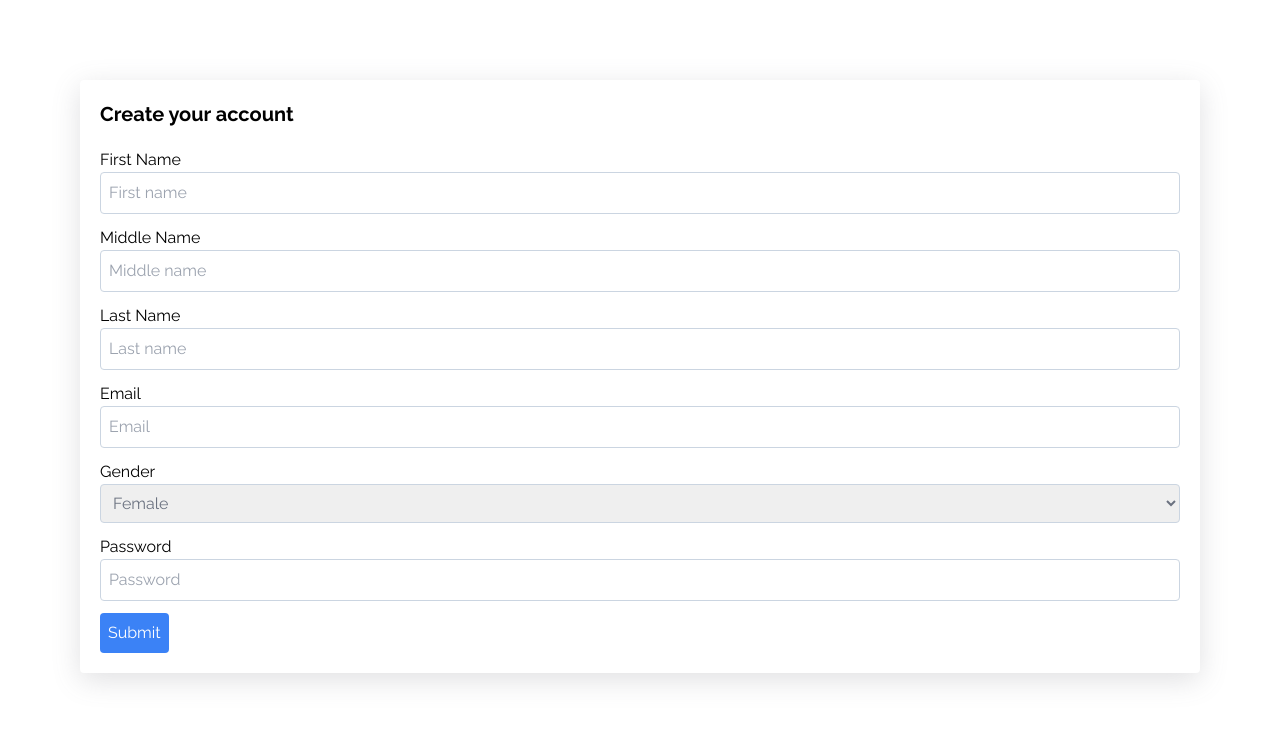
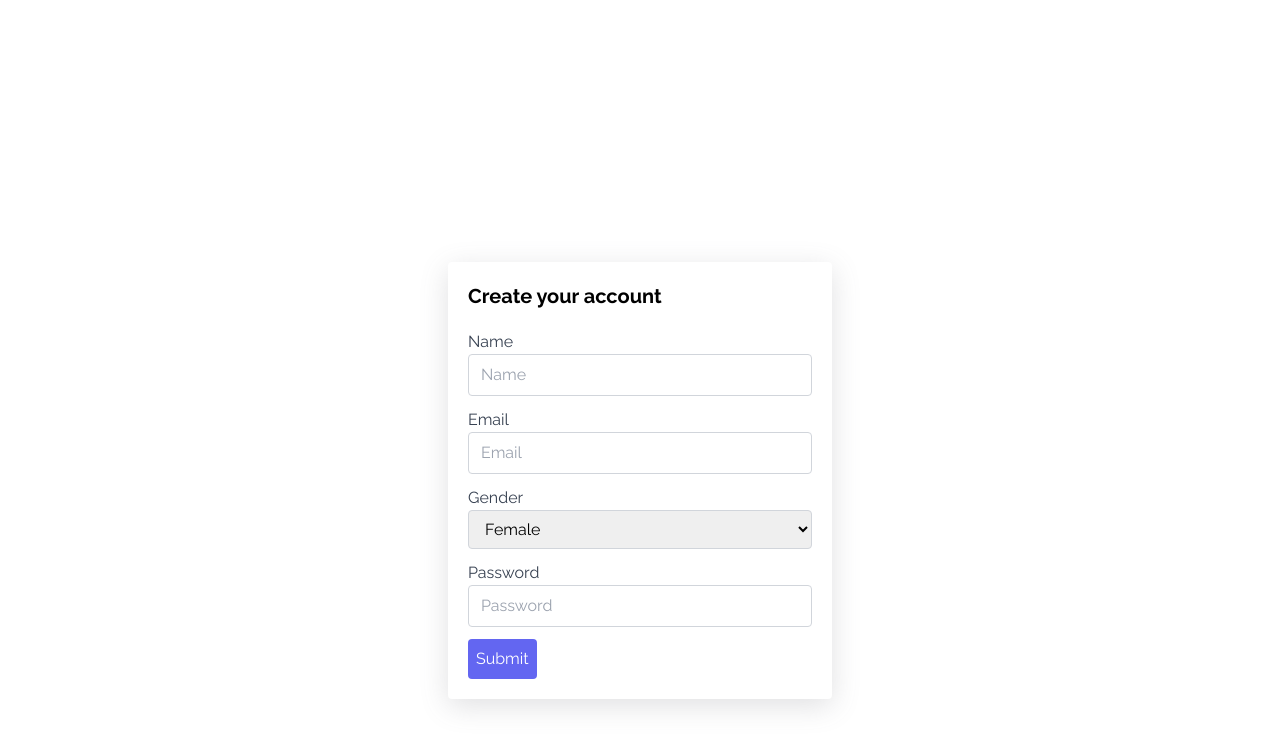
Before and after one commit to Mark-Alexis-Posadas/student-information-system, a React (Vite) app in the folder client/: page /sign-up in a window 1280 px wide. Shown: the top 748 px of the page. Built offline with nearby package versions, Linux system fonts and the light colour scheme.

Commit message:
remove first name and middle name and last name

```diff
--- a/client/src/authentication/SignUp/index.tsx
+++ b/client/src/authentication/SignUp/index.tsx
@@ -5,9 +5,7 @@ import { ChangeEvent, SelectEvent } from "../../types/Events";
 import { SignUpFieldsTypes } from "../../types/authentication/sign-up";
 
 const initialFormValues: SignUpFieldsTypes = {
-  firstName: "",
-  middleName: "",
-  lastName: "",
+  name: "",
   email: "",
   gender: "",
   password: "",
@@ -21,82 +19,74 @@ export const SignUp: React.FC = () => {
     setFormValues((prev) => ({ ...prev, [name]: value }));
   };
   return (
-    <div className="p-5 rounded shadow-custom-shadow">
+    <div className="min-h-screen flex flex-col items-center justify-center">
+      <div className="p-5 rounded shadow-custom-shadow w-full max-w-sm">
         <PageTitle text="Create your account" />
 
         <form>
           <div className="flex flex-col mb-3">
-          <label htmlFor="firstName">First Name</label>
+            <label className="block text-gray-700" htmlFor="firstName">
+              Name
+            </label>
             <input
               onChange={handleInputValuesChange}
-            value={formValues.firstName}
-            name="firstName"
+              value={formValues.name}
+              name="name"
               type="text"
-            className="border border-slate-300 p-2 rounded text-gray-500 dark:bg-gray-700 dark:border-none"
-            placeholder="First name"
+              className="w-full px-3 py-2 border border-gray-300 rounded focus:outline-none focus:ring focus:ring-indigo-100"
+              placeholder="Name"
             />
           </div>
+
           <div className="flex flex-col mb-3">
-          <label htmlFor="middleName">Middle Name</label>
-          <input
-            onChange={handleInputValuesChange}
-            value={formValues.middleName}
-            name="middleName"
-            type="text"
-            className="border border-slate-300 p-2 rounded text-gray-500 dark:bg-gray-700 dark:border-none"
-            placeholder="Middle name"
-          />
-        </div>
-        <div className="flex flex-col mb-3">
-          <label htmlFor="lastName">Last Name</label>
-          <input
-            onChange={handleInputValuesChange}
-            value={formValues.lastName}
-            name="lastName"
-            type="text"
-            className="border border-slate-300 p-2 rounded text-gray-500 dark:bg-gray-700 dark:border-none"
-            placeholder="Last name"
-          />
-        </div>
-        <div className="flex flex-col mb-3">
-          <label htmlFor="email">Email</label>
+            <label className="block text-gray-700" htmlFor="email">
+              Email
+            </label>
             <input
               onChange={handleInputValuesChange}
               value={formValues.email}
               name="email"
               type="email"
-            className="border border-slate-300 p-2 rounded text-gray-500 dark:bg-gray-700 dark:border-none"
+              className="w-full px-3 py-2 border border-gray-300 rounded focus:outline-none focus:ring focus:ring-indigo-100"
               placeholder="Email"
             />
           </div>
           <div className="flex flex-col mb-3">
-          <label htmlFor="gender">Gender</label>
+            <label className="block text-gray-700" htmlFor="gender">
+              Gender
+            </label>
             <select
               onChange={handleInputValuesChange}
               value={formValues.gender}
               name="gender"
               id="gender"
-            className="border border-slate-300 p-2 rounded text-gray-500 dark:bg-gray-700 dark:border-none"
+              className="w-full px-3 py-2 border border-gray-300 rounded focus:outline-none focus:ring focus:ring-indigo-100"
             >
               <option value="female">Female</option>
               <option value="male">Male</option>
             </select>
           </div>
           <div className="flex flex-col mb-3">
-          <label htmlFor="password">Password</label>
+            <label className="block text-gray-700" htmlFor="password">
+              Password
+            </label>
             <input
               onChange={handleInputValuesChange}
               value={formValues.password}
               name="password"
               type="password"
-            className="border border-slate-300 p-2 rounded text-gray-500 dark:bg-gray-700 dark:border-none"
+              className="w-full px-3 py-2 border border-gray-300 rounded focus:outline-none focus:ring focus:ring-indigo-100"
               placeholder="Password"
             />
           </div>
-        <Button type="submit" classNames="text-white rounded bg-blue-500 p-2">
+          <Button
+            type="submit"
+            classNames="bg-indigo-500 text-white p-2 rounded hover:bg-indigo-600 transition duration-200"
+          >
             Submit
           </Button>
         </form>
       </div>
+    </div>
   );
 };
--- a/client/src/components/Modal/AddStudent.tsx
+++ b/client/src/components/Modal/AddStudent.tsx
@@ -44,7 +44,7 @@ export const AddStudent: React.FC<Type> = ({
               name="studentRoll"
               id="student_roll"
               placeholder="student roll"
-              className="border border-slate-300 p-2 rounded text-gray-500 dark:bg-gray-700 dark:border-none"
+              className="w-full px-3 py-2 border border-gray-300 rounded focus:outline-none focus:ring focus:ring-indigo-100"
             />
           </div>
 
@@ -57,7 +57,7 @@ export const AddStudent: React.FC<Type> = ({
               name="email"
               id="email"
               placeholder="email"
-              className="border border-slate-300 p-2 rounded text-gray-500 dark:bg-gray-700 dark:border-none"
+              className="w-full px-3 py-2 border border-gray-300 rounded focus:outline-none focus:ring focus:ring-indigo-100"
             />
           </div>
 
@@ -70,7 +70,7 @@ export const AddStudent: React.FC<Type> = ({
               name="firstName"
               id="first_name"
               placeholder="first name"
-              className="border border-slate-300 p-2 rounded text-gray-500 dark:bg-gray-700 dark:border-none"
+              className="w-full px-3 py-2 border border-gray-300 rounded focus:outline-none focus:ring focus:ring-indigo-100"
             />
           </div>
           <div className="flex flex-col w-[calc(50%-0.75rem)]">
@@ -82,7 +82,7 @@ export const AddStudent: React.FC<Type> = ({
               name="middleName"
               id="middle_name"
               placeholder="middle name"
-              className="border border-slate-300 p-2 rounded text-gray-500 dark:bg-gray-700 dark:border-none"
+              className="w-full px-3 py-2 border border-gray-300 rounded focus:outline-none focus:ring focus:ring-indigo-100"
             />
           </div>
           <div className="flex flex-col w-[calc(50%-0.75rem)]">
@@ -94,7 +94,7 @@ export const AddStudent: React.FC<Type> = ({
               name="lastName"
               id="last_name"
               placeholder="last name"
-              className="border border-slate-300 p-2 rounded text-gray-500 dark:bg-gray-700 dark:border-none"
+              className="w-full px-3 py-2 border border-gray-300 rounded focus:outline-none focus:ring focus:ring-indigo-100"
             />
           </div>
           <div className="flex flex-col w-[calc(50%-0.75rem)]">
@@ -119,7 +119,7 @@ export const AddStudent: React.FC<Type> = ({
               name="dateOfBirth"
               id="date_of_birth"
               placeholder="date of birth"
-              className="border border-slate-300 p-2 rounded text-gray-500 dark:bg-gray-700 dark:border-none"
+              className="w-full px-3 py-2 border border-gray-300 rounded focus:outline-none focus:ring focus:ring-indigo-100"
             />
           </div>
           <div className="flex flex-col w-[calc(50%-0.75rem)]">
@@ -131,7 +131,7 @@ export const AddStudent: React.FC<Type> = ({
               name="contact"
               id="contact"
               placeholder="contact"
-              className="border border-slate-300 p-2 rounded text-gray-500 dark:bg-gray-700 dark:border-none"
+              className="w-full px-3 py-2 border border-gray-300 rounded focus:outline-none focus:ring focus:ring-indigo-100"
             />
           </div>
           <div className="flex flex-col w-[calc(50%-0.75rem)]">
@@ -159,7 +159,7 @@ export const AddStudent: React.FC<Type> = ({
           <div className="flex items-center gap-4">
             <Button
               type="submit"
-              classNames="text-white bg-blue-500 rounded p-2"
+              classNames="bg-indigo-500 text-white p-2 rounded hover:bg-indigo-600 transition duration-200"
             >
               {isEditing ? "Update Student" : "Add Student"}
             </Button>
--- a/client/src/types/Pagination.ts
+++ b/client/src/types/Pagination.ts
@@ -1,3 +1,4 @@
+import { Student } from "./pages/student-list";
 export interface PaginationTypes {
   handleNext: () => void;
   handlePrev: () => void;
@@ -5,4 +6,5 @@ export interface PaginationTypes {
   currentPage: number;
   setCurrentPage: (arg0: number) => void;
   itemsPerPage: number;
+  students: Student[];
 }
```
Also changed, not shown: client/src/types/authentication/sign-up.ts (+3 -5 lines), 1 other file (tests, documents, lock files or other folders). Lines whose indentation alone changed are shown as unchanged.
